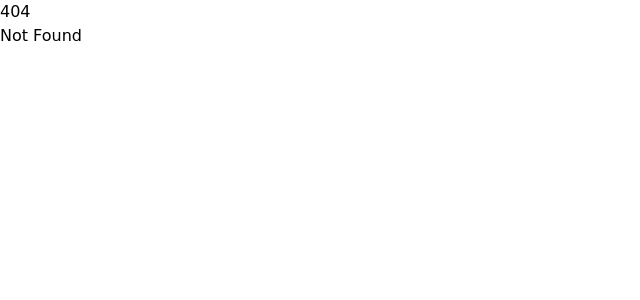
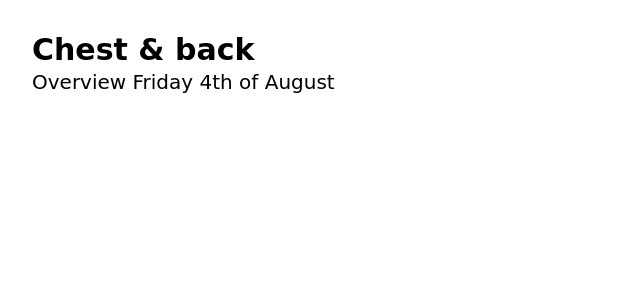
Before and after one commit to yansiegers/sveltekit-workout-app, a SvelteKit app: page /workout-routines/0 in a window 1280 px wide. Before the commit this address had no page. Shown: the top 300 px of the page, without its empty margins (0-640 px from the left). Built offline with nearby package versions, Linux system fonts and the light colour scheme.

Commit message:
Add routine overview page

```diff
--- /dev/null
+++ b/src/routes/workout-routines/0/+page.svelte
@@ -0,0 +1,12 @@
+<script>
+	import Header from '../../../components/Header.svelte';
+
+	let workoutRoutine = { id: 0, name: 'Chest & back' };
+	let subHeading = 'Overview Friday 4th of August';
+</script>
+
+<div class="flex h-screen flex-col">
+	<main class="h-full overflow-y-scroll p-8">
+		<Header heading={workoutRoutine.name} {subHeading} />
+	</main>
+</div>
```
